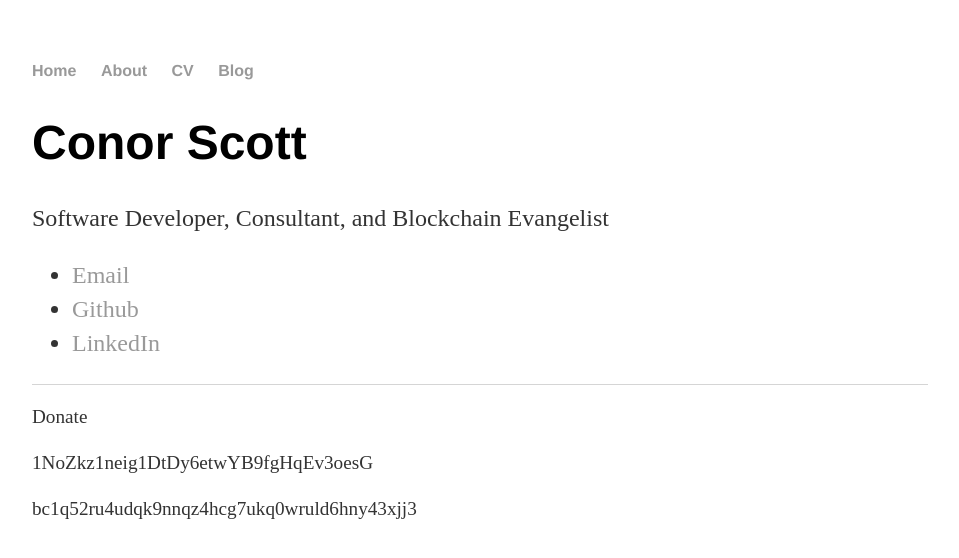
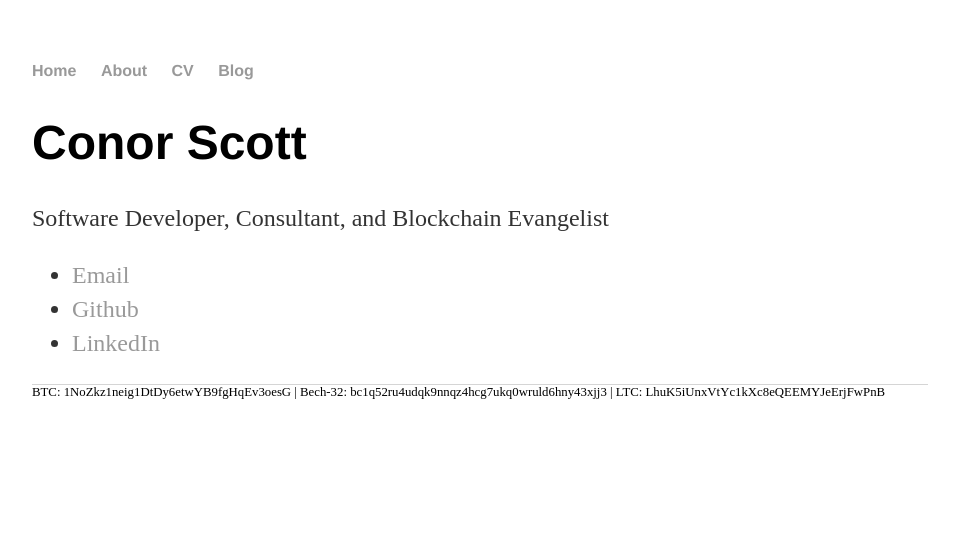
Before and after one commit to conscott/conscott.github.io, a Jekyll site: the page built from index.html, in a window 1280 px wide. Shown: the top 558 px of the page, without its empty margins (160-1119 px from the left). Built offline with Jekyll 4.4.1, drawn with Linux system fonts in a browser that asks for light colours.

```diff
--- a/_layouts/default.html
+++ b/_layouts/default.html
@@ -24,9 +24,7 @@
 </div>
 
   <footer>
-      <p>Donate</p>
-      <p>1NoZkz1neig1DtDy6etwYB9fgHqEv3oesG</p>
-      <p>bc1q52ru4udqk9nnqz4hcg7ukq0wruld6hny43xjj3</p>
+      BTC: 1NoZkz1neig1DtDy6etwYB9fgHqEv3oesG | Bech-32: bc1q52ru4udqk9nnqz4hcg7ukq0wruld6hny43xjj3 | LTC: LhuK5iUnxVtYc1kXc8eQEEMYJeErjFwPnB
   </footer>
   </body>
 
```
Also changed, not shown: README.md.
